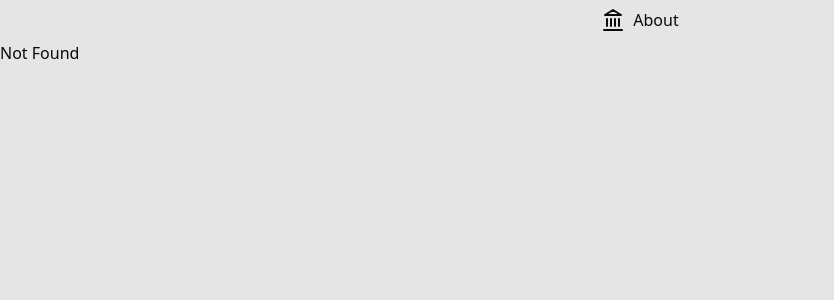
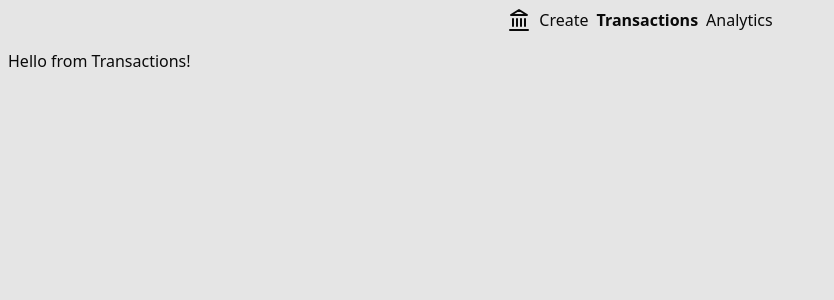
Before and after one commit to justin-0/react-hono, a React (Vite) app in the folder client/: page /transactions in a window 1280 px wide. Before the commit this address had no page. Shown: the top 300 px of the page, without its empty margins (0-834 px from the left). Built offline with nearby package versions, Linux system fonts and the light colour scheme.

Commit message:
client - updated routing

```diff
--- a/client/src/routeTree.gen.ts
+++ b/client/src/routeTree.gen.ts
@@ -16,15 +16,27 @@ import { Route as rootRoute } from './routes/__root'
 
 // Create Virtual Routes
 
-const AboutLazyImport = createFileRoute('/about')()
+const TransactionsLazyImport = createFileRoute('/transactions')()
+const CreateLazyImport = createFileRoute('/create')()
+const AnalyticsLazyImport = createFileRoute('/analytics')()
 const IndexLazyImport = createFileRoute('/')()
 
 // Create/Update Routes
 
-const AboutLazyRoute = AboutLazyImport.update({
-  path: '/about',
+const TransactionsLazyRoute = TransactionsLazyImport.update({
+  path: '/transactions',
   getParentRoute: () => rootRoute,
-} as any).lazy(() => import('./routes/about.lazy').then((d) => d.Route))
+} as any).lazy(() => import('./routes/transactions.lazy').then((d) => d.Route))
+
+const CreateLazyRoute = CreateLazyImport.update({
+  path: '/create',
+  getParentRoute: () => rootRoute,
+} as any).lazy(() => import('./routes/create.lazy').then((d) => d.Route))
+
+const AnalyticsLazyRoute = AnalyticsLazyImport.update({
+  path: '/analytics',
+  getParentRoute: () => rootRoute,
+} as any).lazy(() => import('./routes/analytics.lazy').then((d) => d.Route))
 
 const IndexLazyRoute = IndexLazyImport.update({
   path: '/',
@@ -42,11 +54,25 @@ declare module '@tanstack/react-router' {
       preLoaderRoute: typeof IndexLazyImport
       parentRoute: typeof rootRoute
     }
-    '/about': {
-      id: '/about'
-      path: '/about'
-      fullPath: '/about'
-      preLoaderRoute: typeof AboutLazyImport
+    '/analytics': {
+      id: '/analytics'
+      path: '/analytics'
+      fullPath: '/analytics'
+      preLoaderRoute: typeof AnalyticsLazyImport
+      parentRoute: typeof rootRoute
+    }
+    '/create': {
+      id: '/create'
+      path: '/create'
+      fullPath: '/create'
+      preLoaderRoute: typeof CreateLazyImport
+      parentRoute: typeof rootRoute
+    }
+    '/transactions': {
+      id: '/transactions'
+      path: '/transactions'
+      fullPath: '/transactions'
+      preLoaderRoute: typeof TransactionsLazyImport
       parentRoute: typeof rootRoute
     }
   }
@@ -56,7 +82,9 @@ declare module '@tanstack/react-router' {
 
 export const routeTree = rootRoute.addChildren({
   IndexLazyRoute,
-  AboutLazyRoute,
+  AnalyticsLazyRoute,
+  CreateLazyRoute,
+  TransactionsLazyRoute,
 })
 
 /* prettier-ignore-end */
@@ -68,14 +96,22 @@ export const routeTree = rootRoute.addChildren({
       "filePath": "__root.tsx",
       "children": [
         "/",
-        "/about"
+        "/analytics",
+        "/create",
+        "/transactions"
       ]
     },
     "/": {
       "filePath": "index.lazy.tsx"
     },
-    "/about": {
-      "filePath": "about.lazy.tsx"
+    "/analytics": {
+      "filePath": "analytics.lazy.tsx"
+    },
+    "/create": {
+      "filePath": "create.lazy.tsx"
+    },
+    "/transactions": {
+      "filePath": "transactions.lazy.tsx"
     }
   }
 }
--- a/client/src/routes/__root.tsx
+++ b/client/src/routes/__root.tsx
@@ -9,8 +9,14 @@ export const Route = createRootRoute({
         <Link to="/" className="[&.active]:font-bold">
           <Landmark className="h-6 w-6" />
         </Link>{" "}
-        <Link to="/about" className="[&.active]:font-bold">
-          About
+        <Link to="/create" className="[&.active]:font-bold">
+          Create
+        </Link>
+        <Link to="/transactions" className="[&.active]:font-bold">
+          Transactions
+        </Link>
+        <Link to="/analytics" className="[&.active]:font-bold">
+          Analytics
         </Link>
       </div>
       <hr />
--- a/client/src/routes/about.lazy.tsx
+++ /dev/null
@@ -1,9 +0,0 @@
-import { createLazyFileRoute } from "@tanstack/react-router";
-
-export const Route = createLazyFileRoute("/about")({
-  component: About,
-});
-
-function About() {
-  return <div className="p-2">Hello from About!</div>;
-}
--- /dev/null
+++ b/client/src/routes/analytics.lazy.tsx
@@ -0,0 +1,9 @@
+import { createLazyFileRoute } from "@tanstack/react-router";
+
+export const Route = createLazyFileRoute("/analytics")({
+  component: Analytics,
+});
+
+function Analytics() {
+  return <div className="p-2">Hello from Analytics!</div>;
+}
--- /dev/null
+++ b/client/src/routes/create.lazy.tsx
@@ -0,0 +1,25 @@
+import { createLazyFileRoute } from "@tanstack/react-router";
+
+import { CreateExpenseForm } from "@/components/forms/create-expense";
+import { Card, CardHeader, CardTitle, CardContent } from "@/components/ui/card";
+
+export const Route = createLazyFileRoute("/create")({
+  component: Create,
+});
+
+function Create() {
+  return (
+    <div className="h-screen w-full">
+      <div className="flex items-center justify-center mt-28 sm:mt-32">
+        <Card className="w-[350px] sm:w-[450px] border-black/40">
+          <CardHeader>
+            <CardTitle>Create your expense</CardTitle>
+          </CardHeader>
+          <CardContent>
+            <CreateExpenseForm />
+          </CardContent>
+        </Card>
+      </div>
+    </div>
+  );
+}
--- a/client/src/routes/index.lazy.tsx
+++ b/client/src/routes/index.lazy.tsx
@@ -1,24 +1,33 @@
 import { CreateExpenseForm } from "@/components/forms/create-expense";
 import { Card, CardHeader, CardTitle, CardContent } from "@/components/ui/card";
 import { createLazyFileRoute } from "@tanstack/react-router";
+import { useState } from "react";
 
 export const Route = createLazyFileRoute("/")({
   component: Index,
 });
 
 function Index() {
-  return (
-    <div className="h-screen w-full">
-      <div className="flex items-center justify-center mt-28 sm:mt-32">
-        <Card className="w-[350px] sm:w-[450px] border-black/40">
-          <CardHeader>
-            <CardTitle>Create your expense</CardTitle>
-          </CardHeader>
-          <CardContent>
-            <CreateExpenseForm />
-          </CardContent>
-        </Card>
-      </div>
-    </div>
-  );
+  const [view, setView] = useState<"sign-up" | "sign-in">("sign-up");
+
+  // return (
+  //   <div className="h-screen w-full">
+  //     <div className="flex items-center justify-center mt-28 sm:mt-32">
+  //       <Card className="w-[350px] sm:w-[450px] border-black/40">
+  //         <CardHeader>
+  //           <CardTitle>Create your expense</CardTitle>
+  //         </CardHeader>
+  //         <CardContent>
+  //           <CreateExpenseForm />
+  //         </CardContent>
+  //       </Card>
+  //     </div>
+  //   </div>
+  // );
+
+  if (view === "sign-in") {
+    return <h1>Sign In</h1>;
+  } else {
+    return <h1>Sign-Up</h1>;
+  }
 }
--- /dev/null
+++ b/client/src/routes/transactions.lazy.tsx
@@ -0,0 +1,9 @@
+import { createLazyFileRoute } from "@tanstack/react-router";
+
+export const Route = createLazyFileRoute("/transactions")({
+  component: Transactions,
+});
+
+function Transactions() {
+  return <div className="p-2">Hello from Transactions!</div>;
+}
```
Also changed, not shown: 1 other file (tests, documents, lock files or other folders).
